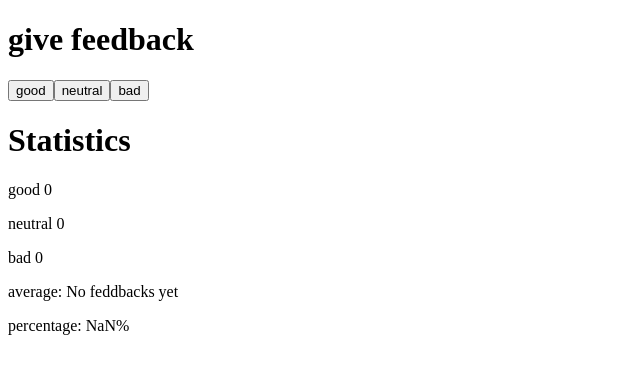
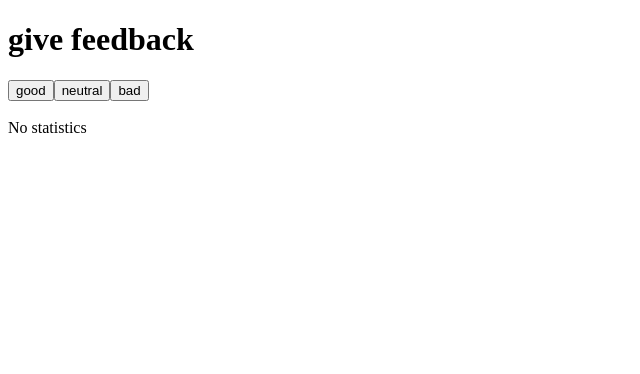
Before and after one commit to Serg032/Full-Stack-Open, a React (Create React App) app in the folder part-1/unicafe/: page / in a window 1280 px wide. Shown: the top 374 px of the page, without its empty margins (0-640 px from the left). Built offline with nearby package versions, Linux system fonts and the light colour scheme.

Commit message:
some unicafe works

```diff
--- a/part-1/unicafe/src/App.js
+++ b/part-1/unicafe/src/App.js
@@ -1,8 +1,12 @@
 import { useState } from "react";
 
 const Statistics = (props) => {
-  return(
-    <div id="statistics">
+
+    if(props.total === 0){
+      return "No statistics"
+    }else{
+      return (
+        <div id="statistics">
         <h1>Statistics</h1>
         <p>good {props.good}</p>
         <p>neutral {props.neutral}</p>
@@ -10,7 +14,8 @@ const Statistics = (props) => {
         <p>average: {props.average}</p>
         <p>percentage: {props.percentage}%</p>
       </div>
-  )
+      )
+    }
 }
 
 function App() {
@@ -56,11 +61,16 @@ function App() {
   const positivePercentage = (arr) => {
     let positives = 0
     let total = arr.length
-    for(let i =0; i <= total -1; i++){
-      if(arr[i] === "G"){
-        positives += 1
+    if(arr.length === 0){
+      return 'No feedbacks'
+    }else{
+      for(let i =0; i <= total -1; i++){
+        if(arr[i] === "G"){
+          positives += 1
+        }
       }
     }
+
     return ((positives * 100) / total)
   }
 
@@ -72,7 +82,9 @@ function App() {
         <button onClick={handleOnClickNeutral}>neutral</button>
         <button onClick={handleOnClickBad}>bad</button>
       </div>
+      <br/>
       <Statistics
+        total = {allFeedbacks.length}
         good = {good}
         neutral = {neutral}
         bad = {bad}
```
